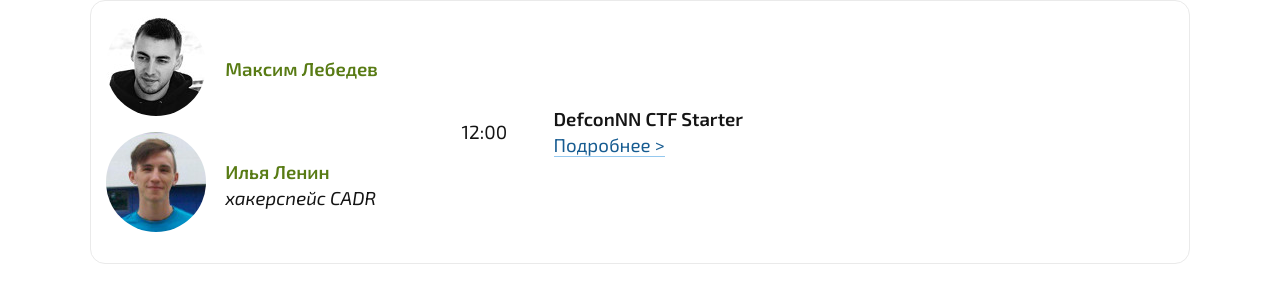
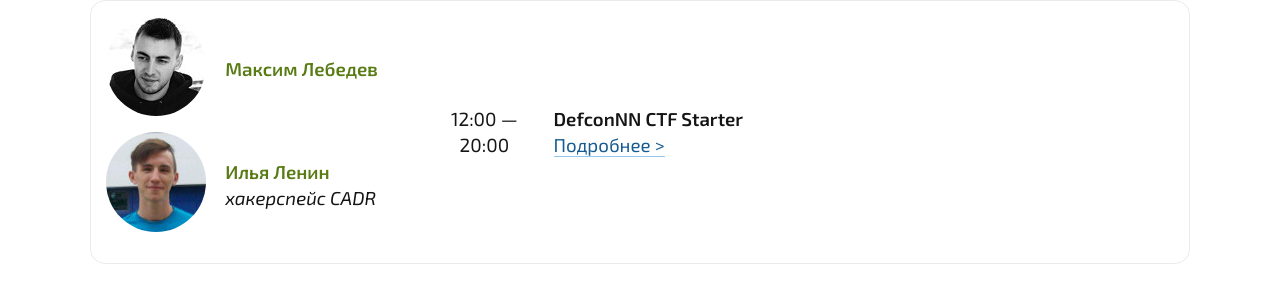
Before and after one commit to defcon-nn/defcon-nn.github.io, a Jekyll site: the page built from index.html, in a window 1280 px wide. Shown: the part 576-875 px from the top of the page. Built offline with Jekyll 4.4.1, drawn with Linux system fonts in a browser that asks for light colours.

Commit message:
Добавлено время проведения

```diff
--- a/_data/ctf_02_04_2017.yml
+++ b/_data/ctf_02_04_2017.yml
@@ -8,6 +8,6 @@
       company: хакерспейс CADR
       bio: Системный администратор. Интересуется безопасностью беспроводных сетей. Явный сторонник биохакинга и киборгизации человека. Администратор Нижегородского хакерспейса CADR.
   company: Нижний Новгород
-  time: "12:00"
+  time: "12:00 — 20:00"
   description:
   page: /ctf.html
```
